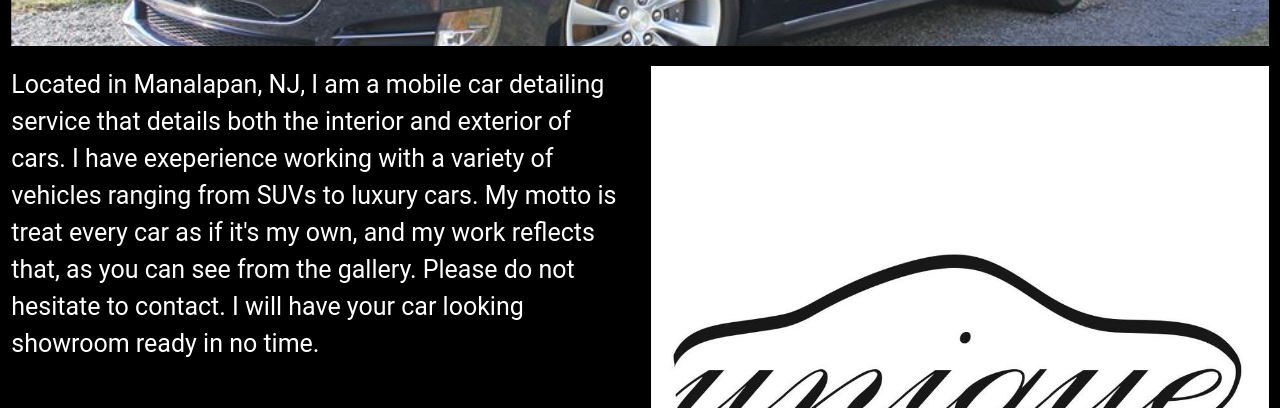
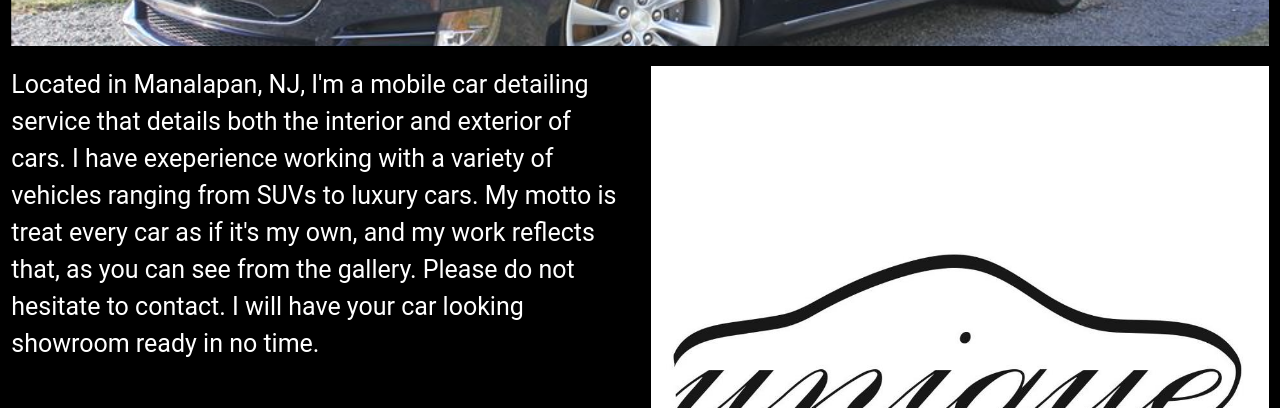
Before and after one commit to avelardo93/cardetail, a website: page app/public/index.html in a window 1280 px wide. Shown: the part 519-927 px from the top of the page. Drawn offline with nearby package versions, Linux system fonts and the light colour scheme; a web font is replaced by a local one.

Commit message:
description change

```diff
--- a/app/public/index.html
+++ b/app/public/index.html
@@ -43,7 +43,7 @@
     <!-- Row 1 -->
 	<div class="row">
 	  <div class="col s12 m6">
-		<span id="bio">Located in Manalapan, NJ, I am a mobile car detailing service that details both the interior and exterior of cars. I have exeperience working with a variety of vehicles ranging from SUVs to luxury cars. My motto is treat every car as if it's my own, and my work reflects that, as you can see from the gallery. Please do not hesitate to contact. I will have your car looking showroom ready in no time. </span>
+		<span id="bio">Located in Manalapan, NJ, I'm a mobile car detailing service that details both the interior and exterior of cars. I have exeperience working with a variety of vehicles ranging from SUVs to luxury cars. My motto is treat every car as if it's my own, and my work reflects that, as you can see from the gallery. Please do not hesitate to contact. I will have your car looking showroom ready in no time. </span>
 	  </div>
 	  <div class="col s12 m6">
 	  	<img src="img/logo.jpg" alt="" class="responsive-img">
```
